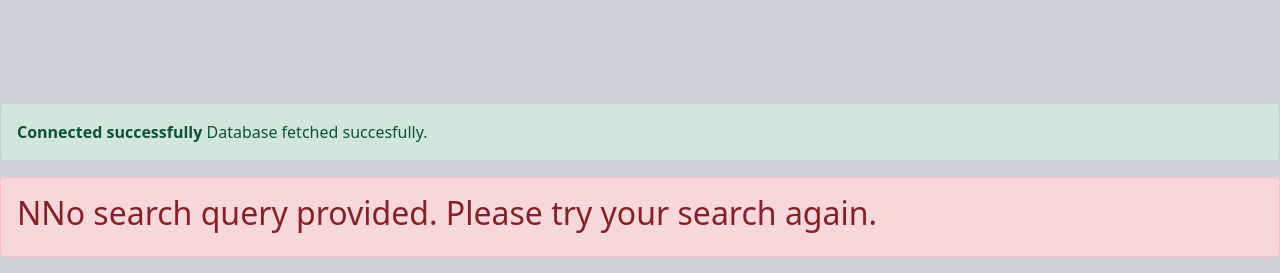
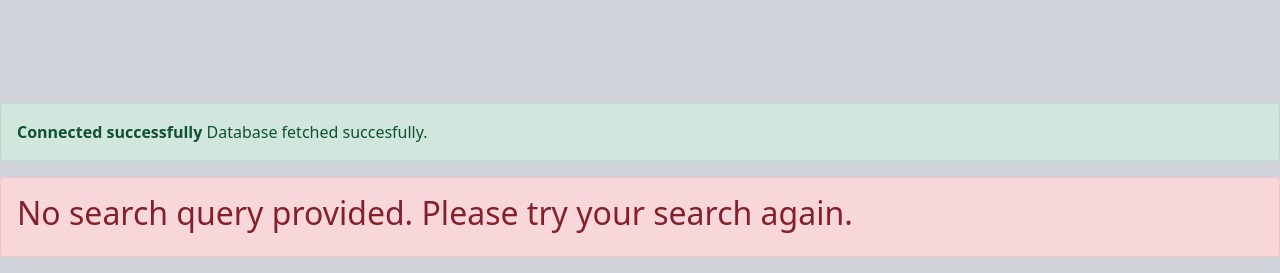
Before and after one commit to yyppsk/Lost-and-Found-Reporting-Platform, a PHP site: page /search.php in a window 1280 px wide. Shown: the part 697-970 px from the top of the page. Run offline with PHP 8.4, Linux system fonts and the light colour scheme; data that the repository does not hold is empty.

```diff
--- a/search.php
+++ b/search.php
@@ -169,7 +169,7 @@ if (isset($_GET['search'])) {
     }
 } else {
     echo" <div class='alert alert-danger'>";
-        echo" <h2>NNo search query provided. Please try your search again.</h2>";
+        echo" <h2>No search query provided. Please try your search again.</h2>";
         echo" </div>";
 }
 ?>
```
